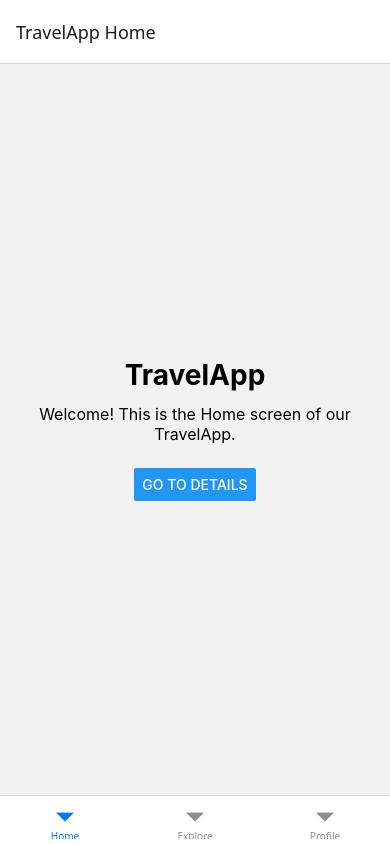
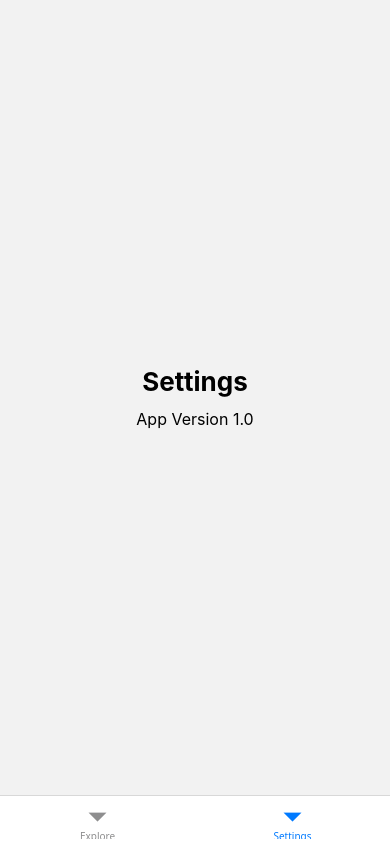
Before and after one commit to hsilaozyurt/TravelApp, a React Native app: screen /Settings in a window 390 px wide. Built offline with nearby package versions, Linux system fonts and the light colour scheme.

Commit message:
feat: implement bottom tab navigator with Explore and Settings tabs (Part 4)

```diff
--- a/App.js
+++ b/App.js
@@ -5,30 +5,32 @@ import { NavigationContainer } from '@react-navigation/native';
 import { createNativeStackNavigator } from '@react-navigation/native-stack';
 import { createBottomTabNavigator } from '@react-navigation/bottom-tabs';
 
-// Ekran bileşenlerimiz
+// Ekranlar
 import HomeScreen from './screens/HomeScreen';
 import DetailsScreen from './screens/DetailsScreen';
-import ExploreScreen from './screens/ExploreScreen';
-import ProfileScreen from './screens/ProfileScreen';
+import SettingsScreen from './screens/SettingsScreen';
 
-// Stack ve Tab navigator'larını oluşturuyoruz.
+// Stack ve Tab navigator'ları oluşturuyoruz.
 const Stack = createNativeStackNavigator();
 const Tab = createBottomTabNavigator();
 
 /*
   HomeStack:
-  - Sadece Home sekmesi için geçerli olan stack yapısı.
-  - HomeScreen ve DetailsScreen bu stack içinde.
-  - Böylece tab bar altta kalırken Home → Details arasında ileri/geri gidebiliyoruz.
+  - Explore tab'i içinde kullanacağımız stack yapısı.
+  - HomeScreen ve DetailsScreen burada tanımlı.
+  - Böylece Explore sekmesindeyken Home → Details → Back yapabiliyoruz.
 */
 function HomeStack() {
   return (
-    <Stack.Navigator>
+    <Stack.Navigator initialRouteName="Home">
+      {/* Ana ekran: destinasyon listesi / butonlar vs. */}
       <Stack.Screen
-        name="HomeMain"
+        name="Home"
         component={HomeScreen}
-        options={{ title: 'TravelApp Home' }} // header başlığı
+        options={{ title: 'Explore Destinations' }}
       />
+
+      {/* Detay ekranı: route paramları ile gelen bilgileri gösteriyor */}
       <Stack.Screen
         name="Details"
         component={DetailsScreen}
@@ -38,43 +40,37 @@ function HomeStack() {
   );
 }
 
-// Uygulamanın ana bileşeni:
+// Uygulamanın root bileşeni
 export default function App() {
   return (
     <NavigationContainer>
       {/*
         Tab.Navigator:
-        - Ekranın alt kısmındaki sekmeleri yönetir.
-        - Her Tab.Screen bir sekme (Home, Explore, Profile).
+        - Ekranın altındaki sekmeleri yönetiyor.
+        - headerShown: false diyerek Tab seviyesindeki başlığı gizliyoruz,
+          böylece sadece Stack'in header'ı görünüyor (çifte header olmaz).
       */}
       <Tab.Navigator
         screenOptions={{
-          headerShown: false, // Tab içindeki stack kendi header'ını yönetecek
+          headerShown: false,
         }}
       >
         {/*
-          Home sekmesi:
-          - component olarak HomeStack veriyoruz (içinde HomeMain + Details var).
-          - Tab başlığını "Home" olarak gösteriyoruz.
+          Explore tab'i:
+          - component olarak HomeStack veriyoruz.
+          - Kullanıcı "Explore" sekmesine tıklayınca aslında HomeStack açılıyor.
         */}
         <Tab.Screen
-          name="HomeTab"
+          name="Explore"
           component={HomeStack}
-          options={{ title: 'Home' }}
-        />
-
-        {/* Explore sekmesi: doğrudan ExploreScreen */}
-        <Tab.Screen
-          name="Explore"
-          component={ExploreScreen}
           options={{ title: 'Explore' }}
         />
 
-        {/* Profile sekmesi: doğrudan ProfileScreen */}
+        {/* Settings tab'i: doğrudan SettingsScreen gösteriliyor */}
         <Tab.Screen
-          name="Profile"
-          component={ProfileScreen}
-          options={{ title: 'Profile' }}
+          name="Settings"
+          component={SettingsScreen}
+          options={{ title: 'Settings' }}
         />
       </Tab.Navigator>
     </NavigationContainer>
--- /dev/null
+++ b/screens/SettingsScreen.js
@@ -0,0 +1,34 @@
+// screens/SettingsScreen.js
+
+import React from 'react';
+import { View, Text, StyleSheet } from 'react-native';
+
+// SettingsScreen:
+// Uygulamanın ayarlarını göstereceğimiz basit ekran.
+// Şimdilik sadece statik bir yazı koyuyoruz.
+export default function SettingsScreen() {
+  return (
+    <View style={styles.container}>
+      <Text style={styles.title}>Settings</Text>
+      <Text style={styles.subtitle}>App Version 1.0</Text>
+    </View>
+  );
+}
+
+const styles = StyleSheet.create({
+  container: {
+    flex: 1,
+    justifyContent: 'center',
+    alignItems: 'center',
+    padding: 16,
+  },
+  title: {
+    fontSize: 26,
+    fontWeight: 'bold',
+    marginBottom: 12,
+  },
+  subtitle: {
+    fontSize: 16,
+    textAlign: 'center',
+  },
+});
```
